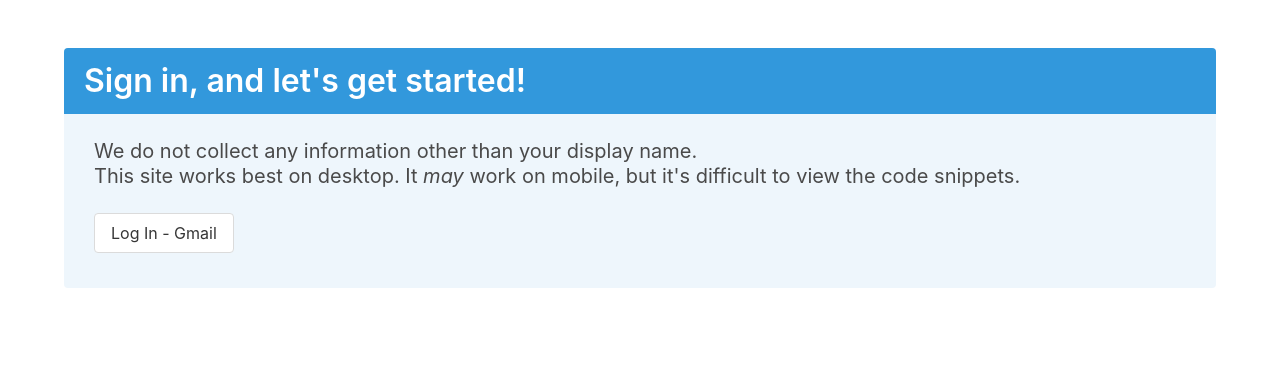
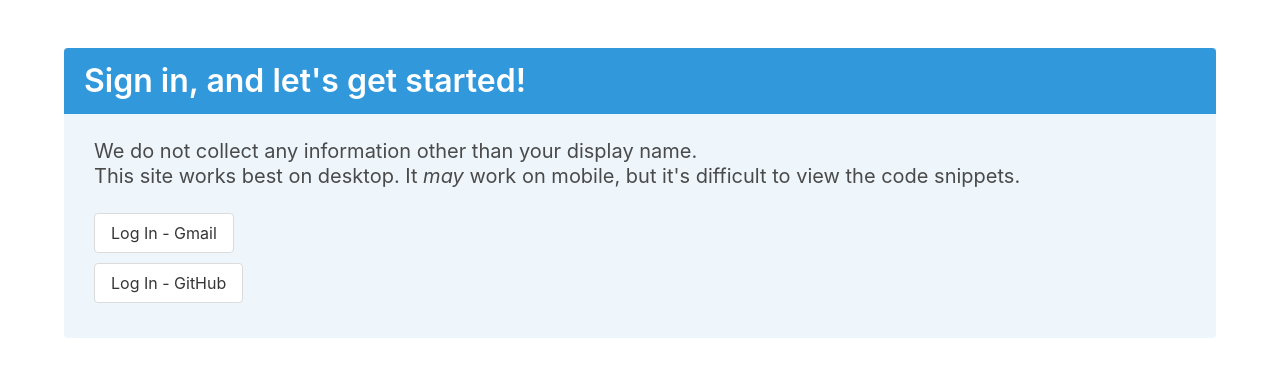
Before and after one commit to kewbish/dih, a Vue app: page /#/login in a window 1280 px wide. Shown: the top 376 px of the page. Built offline with nearby package versions, Linux system fonts and the light colour scheme; no server answers; what vue-showdown would draw is missing.

Commit message:
Add GH option

```diff
--- a/src/components/Index.vue
+++ b/src/components/Index.vue
@@ -522,7 +522,7 @@ export default {
         if (!user) {
           this.$router.push("/login");
         } else {
-          this.$router.push(lastRoute != "undefined" || lastRoute != null ? lastRoute : "/0");
+          this.$router.push(lastRoute != null ? lastRoute : "/0");
         }
       });
     },
--- a/src/components/Login.vue
+++ b/src/components/Login.vue
@@ -11,7 +11,8 @@
             <br />This site works best on desktop. It
             <em>may</em> work on mobile, but it's difficult to view the code snippets.
           </p>
-          <a class="button" style="margin-bottom:10px" @click="login">Log In - Gmail</a>
+          <a class="button" style="margin-bottom:10px" @click="loginGoogle">Log In - Gmail</a><br>
+          <a class="button" style="margin-bottom:10px" @click="loginGitHub">Log In - GitHub</a>
         </div>
       </div>
     </div>
@@ -23,7 +24,7 @@ import firebase from "firebase/app";
 import "firebase/auth";
 export default {
   methods: {
-    login() {
+    loginGoogle() {
       const lastRoute = localStorage.getItem("page");
       firebase.auth().onAuthStateChanged((user) => {
         if (!user) {
@@ -42,11 +43,30 @@ export default {
         }
       });
     },
+    loginGitHub() {
+        const lastRoute = localStorage.getItem("page");
+        firebase.auth().onAuthStateChanged((user) => {
+            if (!user) {
+                const provider = new firebase.auth.GithubAuthProvider();
+                firebase
+                .auth()
+                .signInWithPopup(provider)
+                .then(() => {
+                  this.$router.push(lastRoute != null ? lastRoute : "/0");
+                })
+                .catch((err) => {
+                  console.log("There was an error.", err);
+                });
+            } else {
+               this.$router.push(lastRoute != null ? lastRoute : "/0");
+            }
+        });
+    }
   },
   beforeCreate: function () {
     const lastRoute = localStorage.getItem("page");
     firebase.auth().onAuthStateChanged((user) => {
-      if (user) {
+      if (user && lastRoute) {
         this.$router.push(lastRoute != "undefined" || lastRoute != null ? lastRoute : "/0");
       }
     });
```
